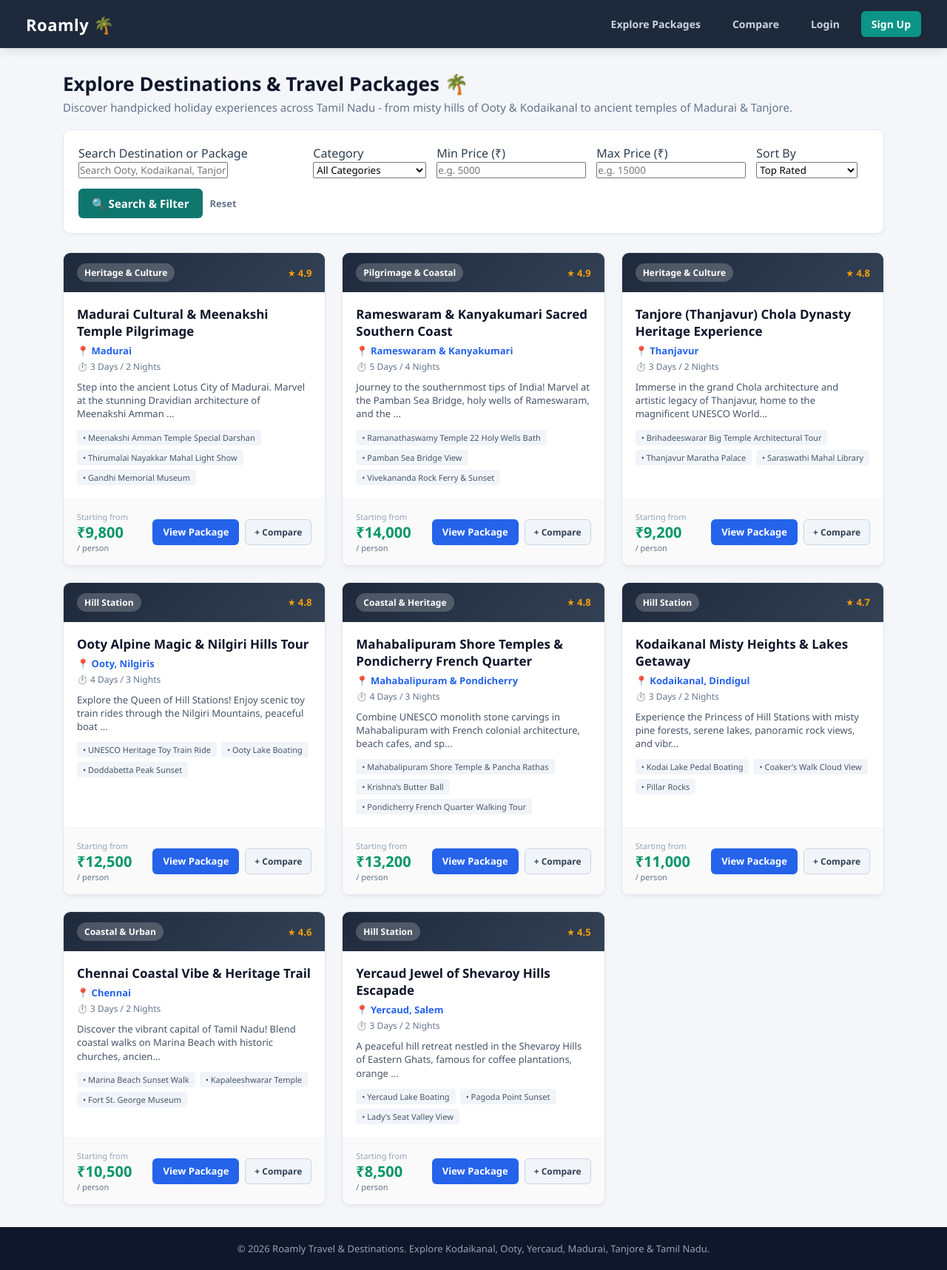
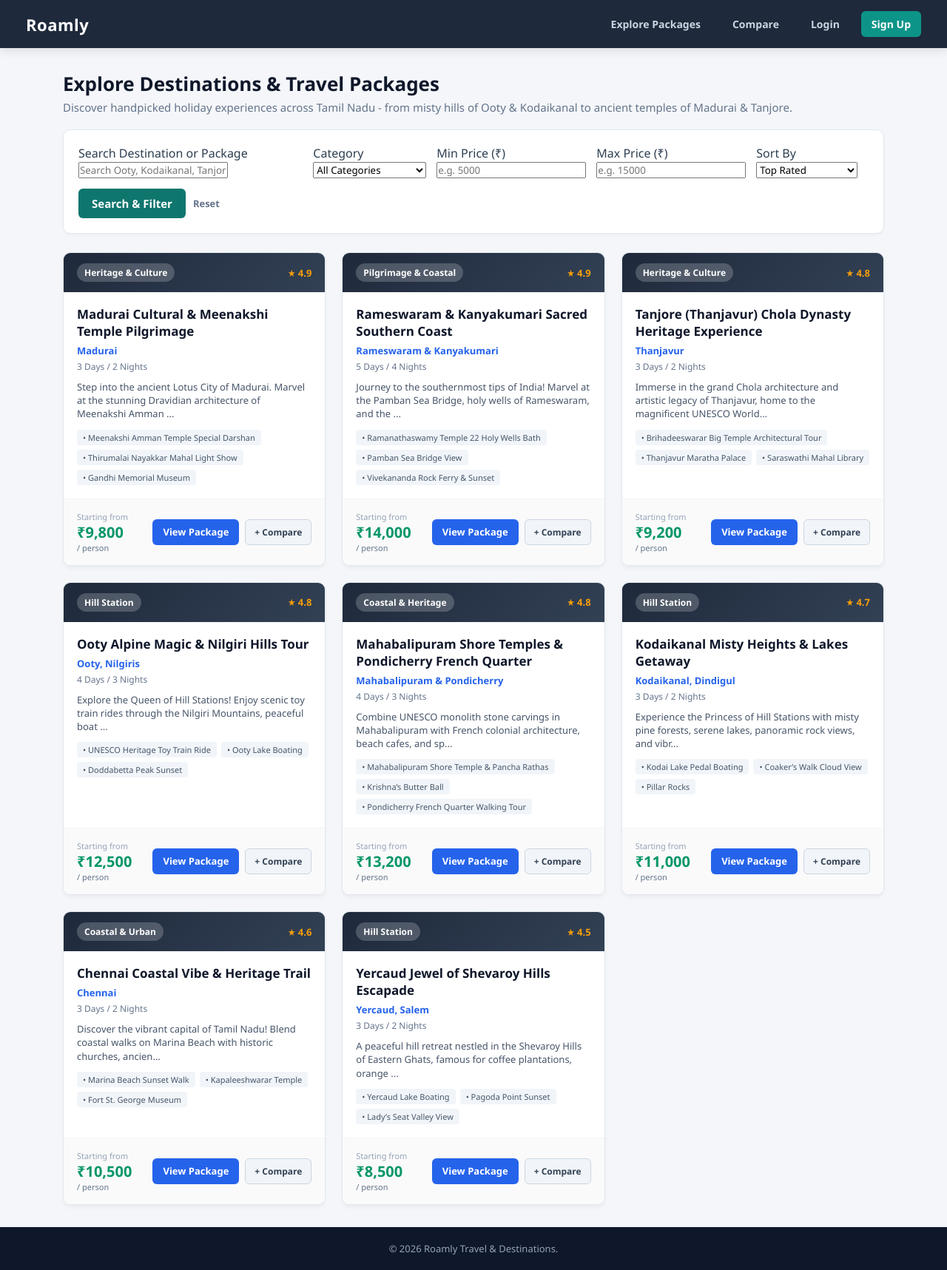
Before and after one commit to HBJ17/Roamly, a Flask app: page /packages in a window 1280 px wide. Shown: the whole page at 74% size. Run offline with Flask 3, Linux system fonts and the light colour scheme; data comes from the database, SQL or seed files in the repository.

```diff
--- a/templates/base.html
+++ b/templates/base.html
@@ -10,7 +10,7 @@
     <header>
         <div class="header-brand">
             <a href="{{ url_for('packages') if session.get('user_id') else url_for('home') }}" class="logo-link">
-                <h1>Roamly 🌴</h1>
+                <h1>Roamly </h1>
             </a>
         </div>
         <nav class="nav-menu">
@@ -41,7 +41,7 @@
     </main>
 
     <footer>
-        <p>&copy; 2026 Roamly Travel & Destinations. Explore Kodaikanal, Ooty, Yercaud, Madurai, Tanjore & Tamil Nadu.</p>
+        <p>&copy; 2026 Roamly Travel & Destinations.</p>
     </footer>
 </body>
 </html>
--- a/templates/packages.html
+++ b/templates/packages.html
@@ -5,7 +5,7 @@
 {% block content %}
 <div class="packages-container">
     <div class="page-header">
-        <h2>Explore Destinations & Travel Packages 🌴</h2>
+        <h2>Explore Destinations & Travel Packages </h2>
         <p>Discover handpicked holiday experiences across Tamil Nadu - from misty hills of Ooty & Kodaikanal to ancient temples of Madurai & Tanjore.</p>
     </div>
 
@@ -48,7 +48,7 @@
             </div>
 
             <div class="filter-actions">
-                <button type="submit" class="btn btn-search">🔍 Search & Filter</button>
+                <button type="submit" class="btn btn-search"> Search & Filter</button>
                 <a href="{{ url_for('packages') }}" class="btn-reset">Reset</a>
             </div>
         </div>
@@ -76,8 +76,8 @@
                 </div>
                 <div class="package-card-body">
                     <h3 class="package-title">{{ pkg['title'] }}</h3>
-                    <p class="package-destination">📍 {{ pkg['destination'] }}</p>
-                    <p class="package-duration">⏱️ {{ pkg['duration_days'] }} Days / {{ pkg['duration_nights'] }} Nights</p>
+                    <p class="package-destination"> {{ pkg['destination'] }}</p>
+                    <p class="package-duration"> {{ pkg['duration_days'] }} Days / {{ pkg['duration_nights'] }} Nights</p>
                     <p class="package-snippet">{{ pkg['description'][:110] }}...</p>
 
                     <div class="package-highlights-tags">
@@ -108,7 +108,7 @@
             {% endfor %}
         {% else %}
             <div class="no-results-card">
-                <h3>No Packages Found 😔</h3>
+                <h3>No Packages Found </h3>
                 <p>We couldn't find any holiday packages matching your search criteria. Try clearing filters or searching for places like <strong>Ooty</strong>, <strong>Kodaikanal</strong>, or <strong>Madurai</strong>.</p>
                 <a href="{{ url_for('packages') }}" class="btn btn-primary-inline mt-15">Show All Packages</a>
             </div>
```
Also changed, not shown: templates/package_detail.html (+4 -4 lines).
